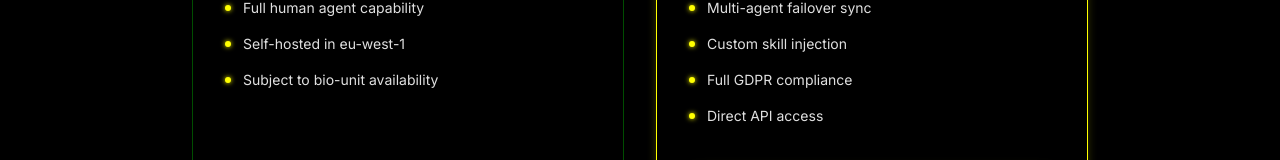
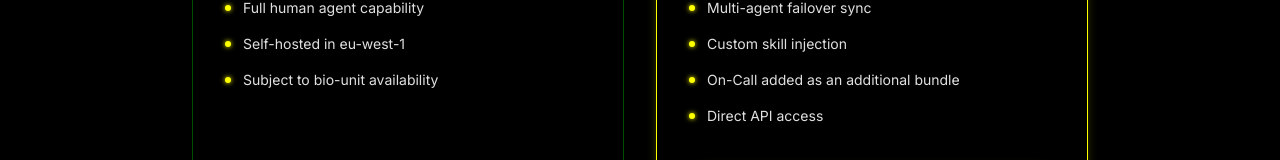
Before and after one commit to jae-labs/pages, an Astro site: page / in a window 1280 px wide. Shown: the part 9997-10157 px from the top of the page. Built offline with nearby package versions, Linux system fonts and the light colour scheme; Astro itself is replaced by a stand-in of ours.

Commit message:
style: add On-Call bundle to Enterprise plan

```diff
--- a/src/components/landing/Pricing.astro
+++ b/src/components/landing/Pricing.astro
@@ -12,7 +12,7 @@ const tiers = [
     name: "Enterprise",
     price: "Contact Us",
     desc: "Single-tenant provisioning for high-scale, mission-critical environments.",
-    features: ["Dedicated processing power", "Multi-agent failover sync", "Custom skill injection", "Full GDPR compliance", "Direct API access"],
+    features: ["Dedicated processing power", "Multi-agent failover sync", "Custom skill injection", "On-Call added as an additional bundle", "Direct API access"],
     cta: "Contact Us",
     color: "border-neon-yellow",
     popular: true,
```
